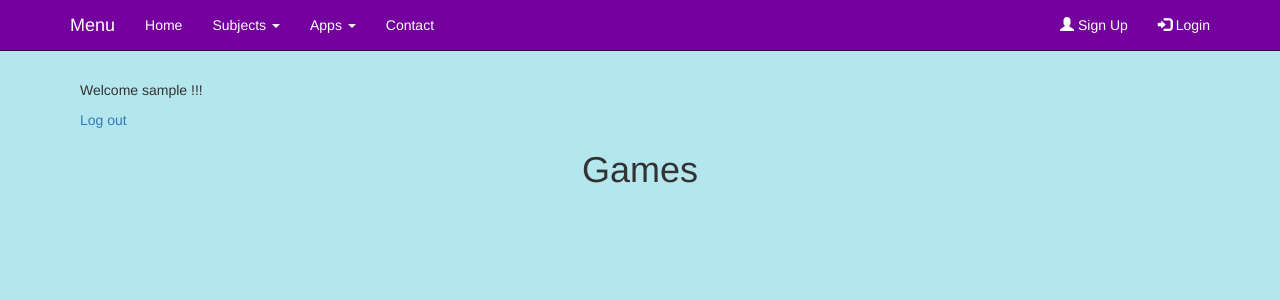
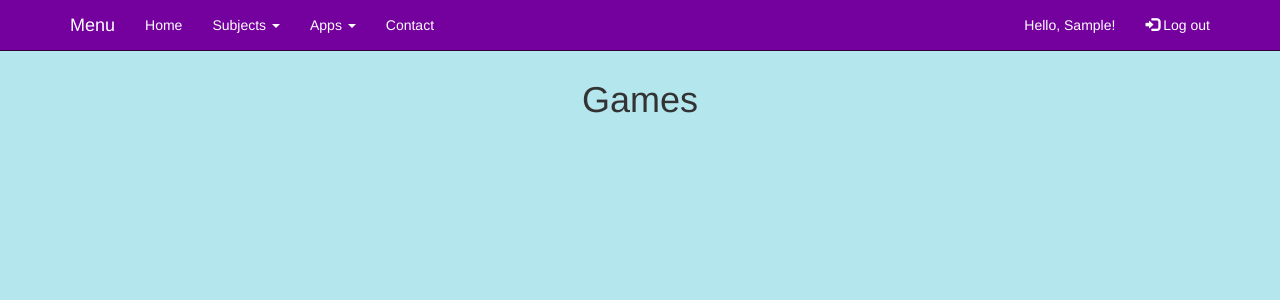
Before and after one commit to dhong9/djangoWebsite, a Django app: page /apps/games/games_index.html in a window 1280 px wide. Shown: the top 300 px of the page. Run offline with Django 3.2, Linux system fonts and the light colour scheme; the visitor is signed in with stand-in values (Sample User, id 1); some libraries are stand-ins or nearby versions.

Commit message:
Cleaned up login display on navigation bar

```diff
--- a/mathapp/templates/mathapp/base.html
+++ b/mathapp/templates/mathapp/base.html
@@ -89,8 +89,13 @@
                         <li id="contact"><a href="contact">Contact</a></li>
                     </ul>
 					<ul class="nav navbar-nav navbar-right">
+						{% if user.is_authenticated %}
+						<li><a>Hello, {{ user.first_name }}!</a></li>
+						<li><a href="{% url 'account_logout' %}"><span class="glyphicon glyphicon-log-in"></span> Log out</a></li>
+						{% else %}
 						<li><a href="{% url 'account_signup' %}"><span class="glyphicon glyphicon-user"></span> Sign Up</a></li>
 						<li><a href="{% url 'account_login' %}"><span class="glyphicon glyphicon-log-in"></span> Login</a></li>
+						{% endif %}
 				    </ul>
                 </div>
             </div>
@@ -98,12 +103,6 @@
 
         <!-- Main page content -->
         <div class="page">
-			{% if user.is_authenticated %}
-			<p>Welcome {{ user.username }} !!!</p>
-			<p><a href="{% url 'account_logout' %}">Log out</a>
-			{% else %}
-			<p><a href="{% provider_login_url 'google' %}">Log In with Gmail</a></p>
-			{% endif %}
             {% block content %}
             {% endblock %}
         </div>
```
